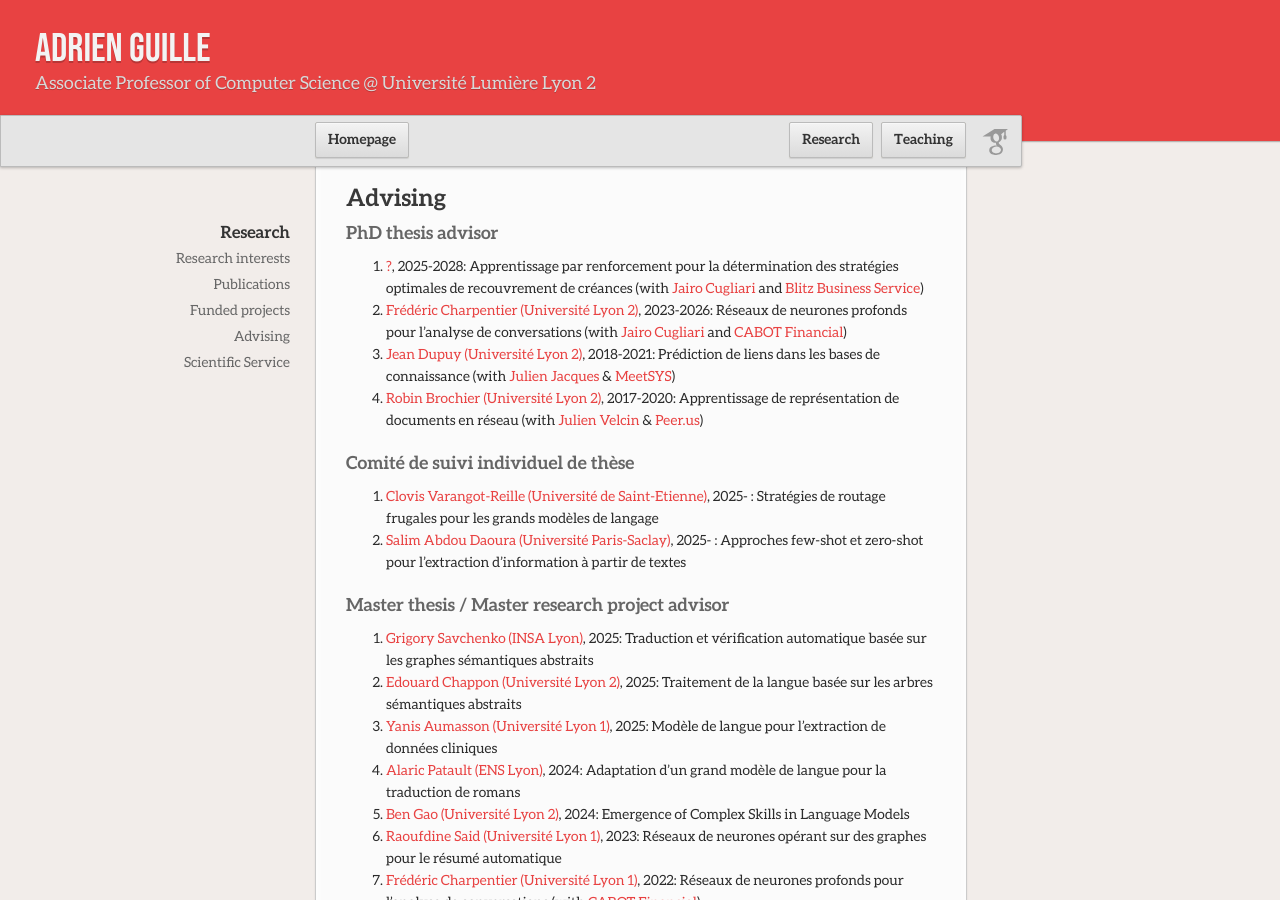
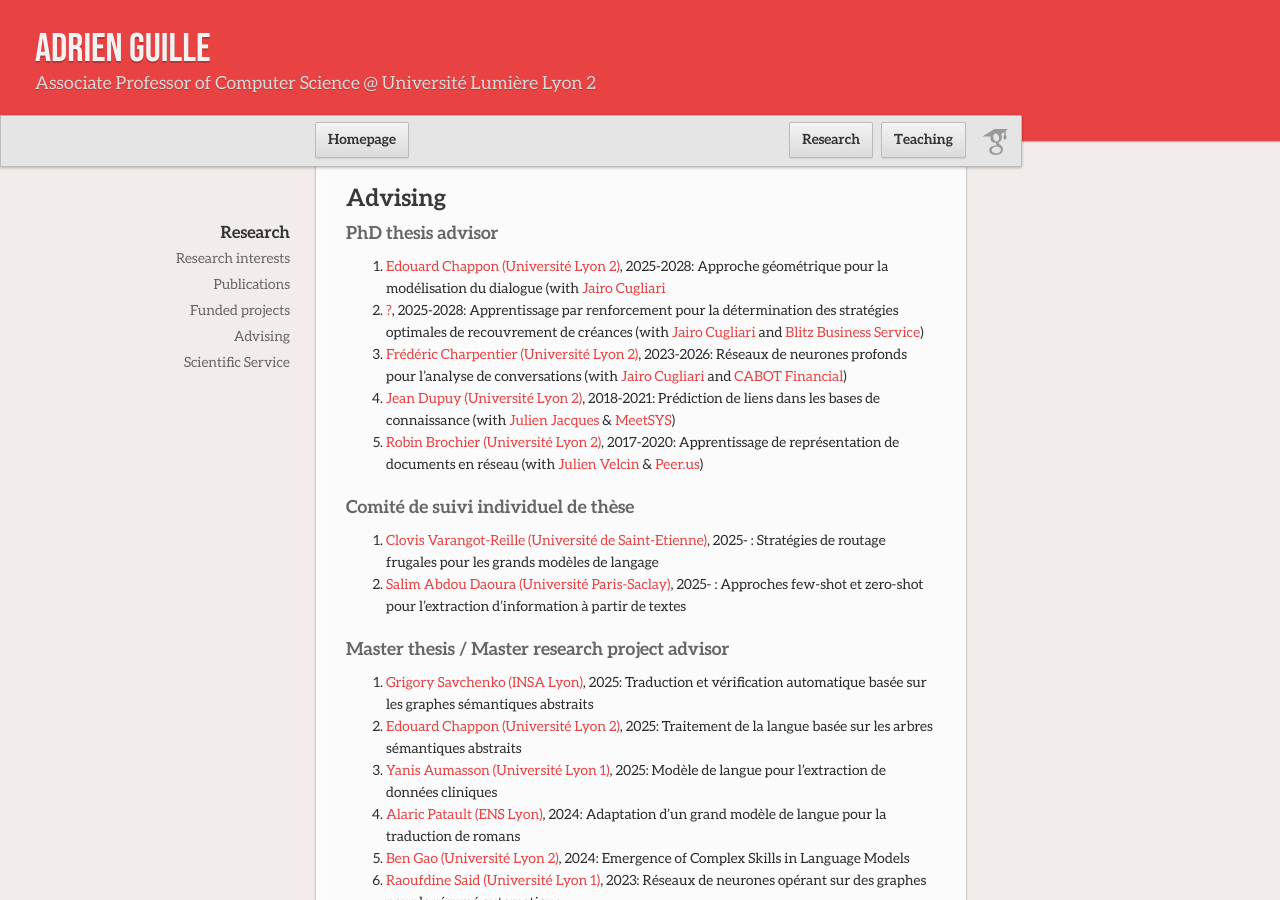
Before and after one commit to AdrienGuille/adrienguille.github.io, a Jekyll site: the page built from research.md, in a window 1280 px wide and 900 px high, scrolled down 993 px. Built offline with Jekyll 4.4.1, drawn with Linux system fonts in a browser that asks for light colours; our own code applies the rules of GitHub Pages for plain Markdown files.

Commit message:
Update research.md

```diff
--- a/research.md
+++ b/research.md
@@ -32,6 +32,7 @@ See the [dedicated page](publications.md) or my [Google Scholar profile](https:/
 
 ### PhD thesis advisor
 
+- [Edouard Chappon (Université Lyon 2)](#), 2025-2028: Approche géométrique pour la modélisation du dialogue (with [Jairo Cugliari](https://cugliari.github.io/website/)
 - [?](), 2025-2028: Apprentissage par renforcement pour la détermination des stratégies optimales de recouvrement de créances (with [Jairo Cugliari](https://cugliari.github.io/website/) and [Blitz Business Service](https://www.blitzbs.com))
 - [Frédéric Charpentier (Université Lyon 2)](#), 2023-2026: Réseaux de neurones profonds pour l'analyse de conversations (with [Jairo Cugliari](https://cugliari.github.io/website/) and [CABOT Financial](https://www.cabotfinancial.fr))
 - [Jean Dupuy (Université Lyon 2)](#), 2018-2021: Prédiction de liens dans les bases de connaissance (with [Julien Jacques](http://eric.univ-lyon2.fr/~jjacques/) & [MeetSYS](http://meetsys.com/))
```
